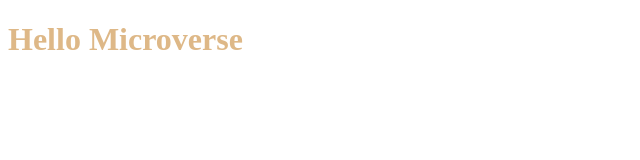
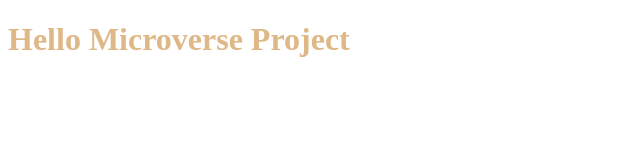
Before and after one commit to Jawad-Nazari/Hello-Microverse, a website: page index.html in a window 1280 px wide. Shown: the whole page, without its empty margins (0-640 px from the left). Drawn offline with Linux system fonts and the light colour scheme.

Commit message:
Update index.html file

```diff
--- a/index.html
+++ b/index.html
@@ -10,7 +10,7 @@
 </head>
 
 <body>
-  <h1 class="hello">Hello Microverse</h1>
+  <h1 class="hello">Hello Microverse Project</h1>
 </body>
 
 </html>
```
